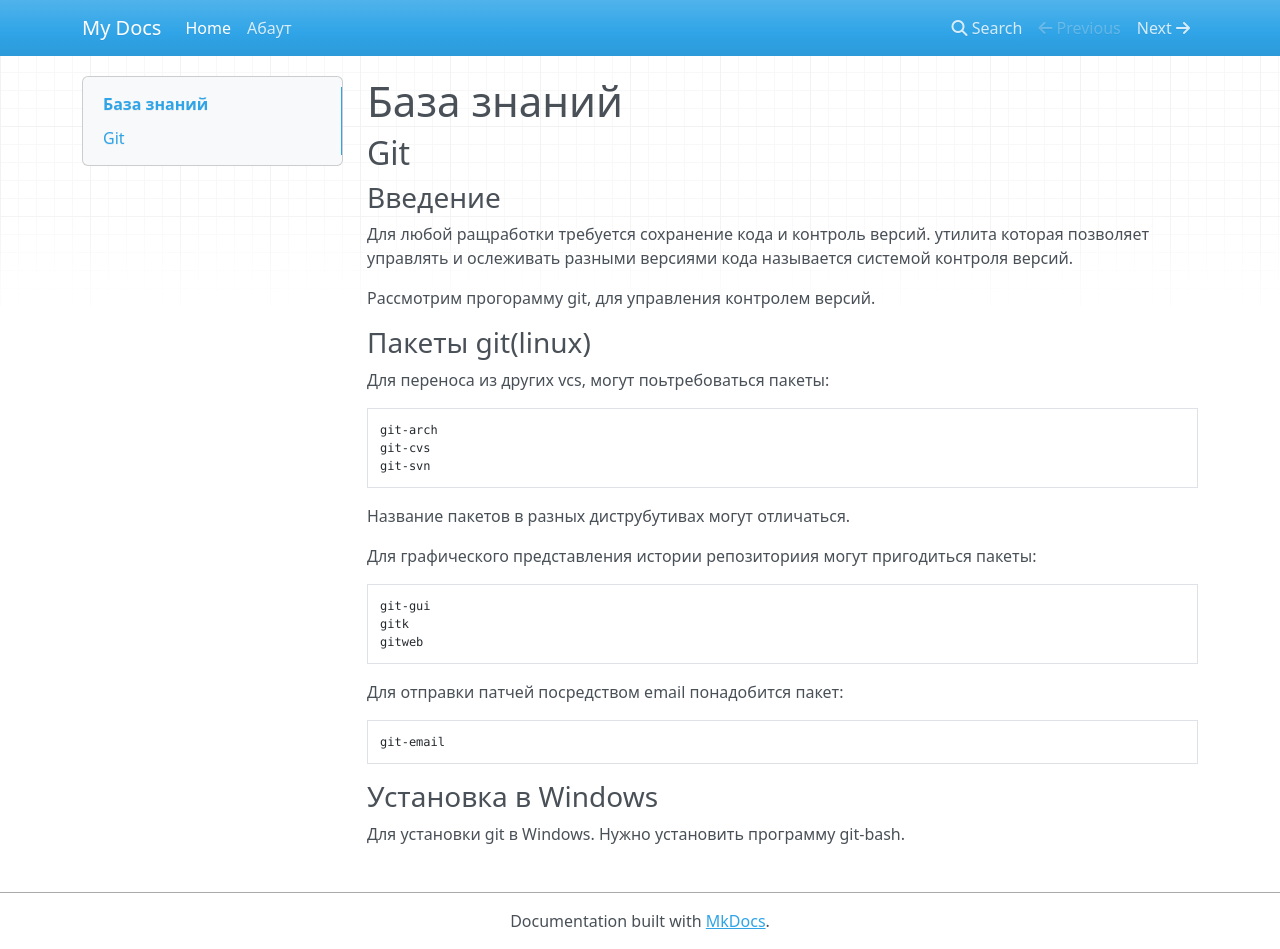
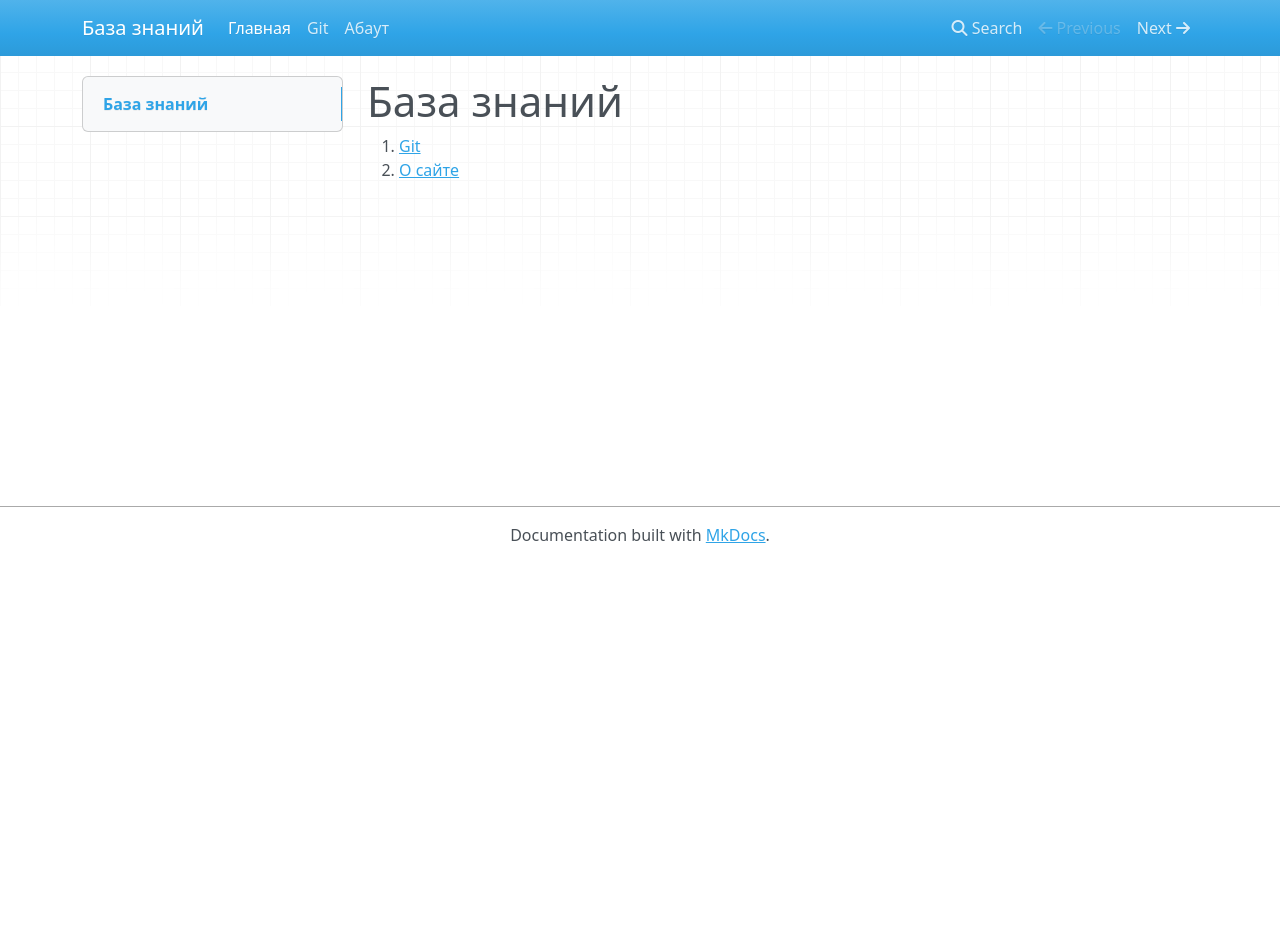
Before and after one commit to AMaslyakov/knowledge_base, an MkDocs documentation site: the page built from docs/index.md, in a window 1280 px wide and 949 px high. Built offline with MkDocs 1.6.1, drawn with Linux system fonts in a browser that asks for light colours; nearby versions of some CDN libraries.

Commit message:
Немного про внутренности git

````diff
--- a/docs/index.md
+++ b/docs/index.md
@@ -1,36 +1,4 @@
 # База знаний
 
-## Git
-
-### Введение
-
-Для любой ращработки требуется сохранение кода и контроль версий.
-утилита которая позволяет управлять и ослеживать разными версиями кода называется системой контроля версий.
-
-Рассмотрим прогорамму git, для управления контролем версий.
-
-### Пакеты git(linux)
-
-Для переноса из других vcs, могут поьтребоваться пакеты:
-```
-git-arch
-git-cvs
-git-svn
-```
-Название пакетов в разных диструбутивах могут отличаться.
-
-Для графического представления истории репозиториия могут пригодиться пакеты:
-```
-git-gui
-gitk
-gitweb
-```
-Для отправки патчей посредством email понадобится пакет:
-
-```
-git-email
-```
-
-### Установка в Windows
-
-Для установки git в Windows. Нужно установить программу git-bash.
+1. [Git](git.md)
+2. [О сайте](about.md)
--- a/mkdocs.yml
+++ b/mkdocs.yml
@@ -1,4 +1,5 @@
-site_name: My Docs
+site_name: База знаний
 nav:
-  - Home: index.md
+  - Главная: index.md
+  - Git: git.md
   - Абаут: about.md
````
Also changed, not shown: docs/git.md (added, +67 -0 lines).
